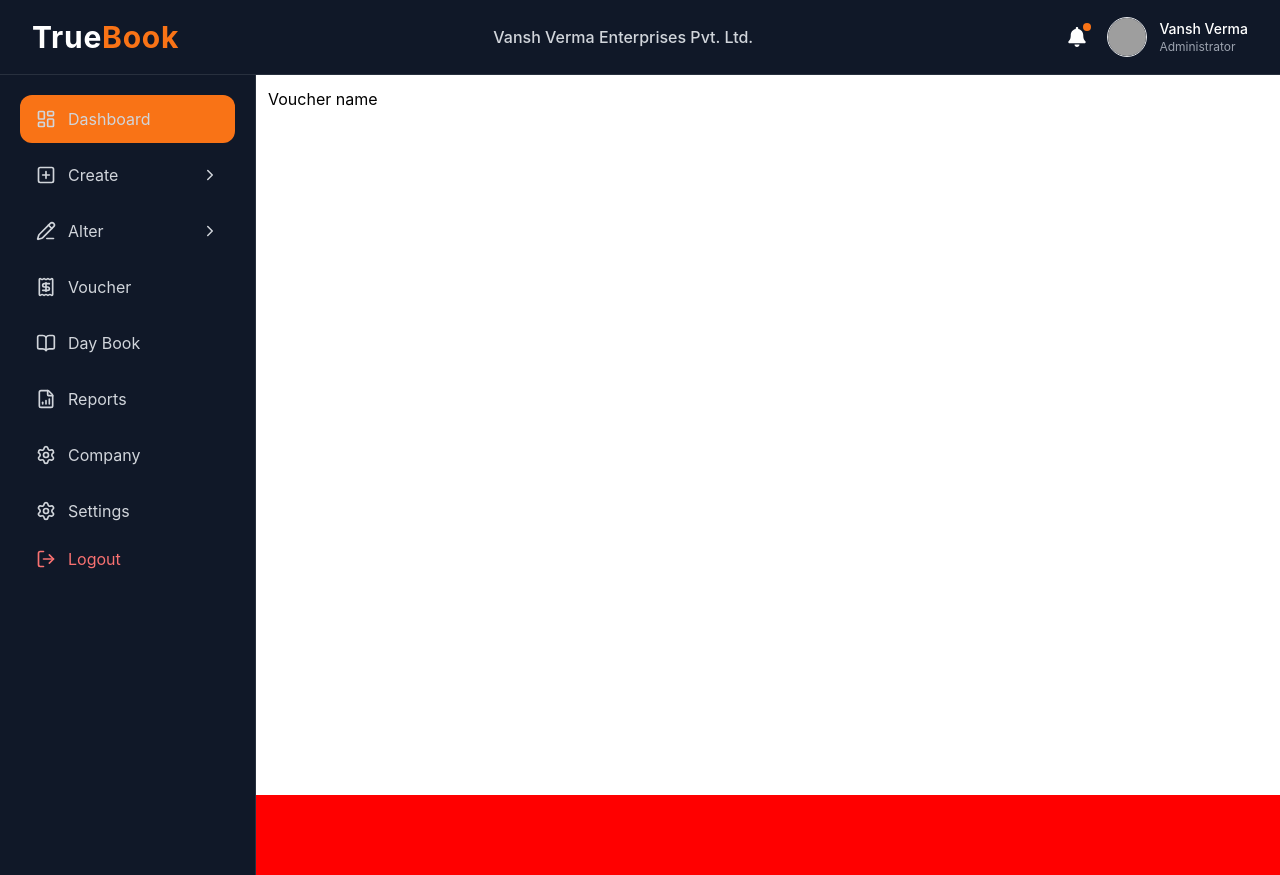
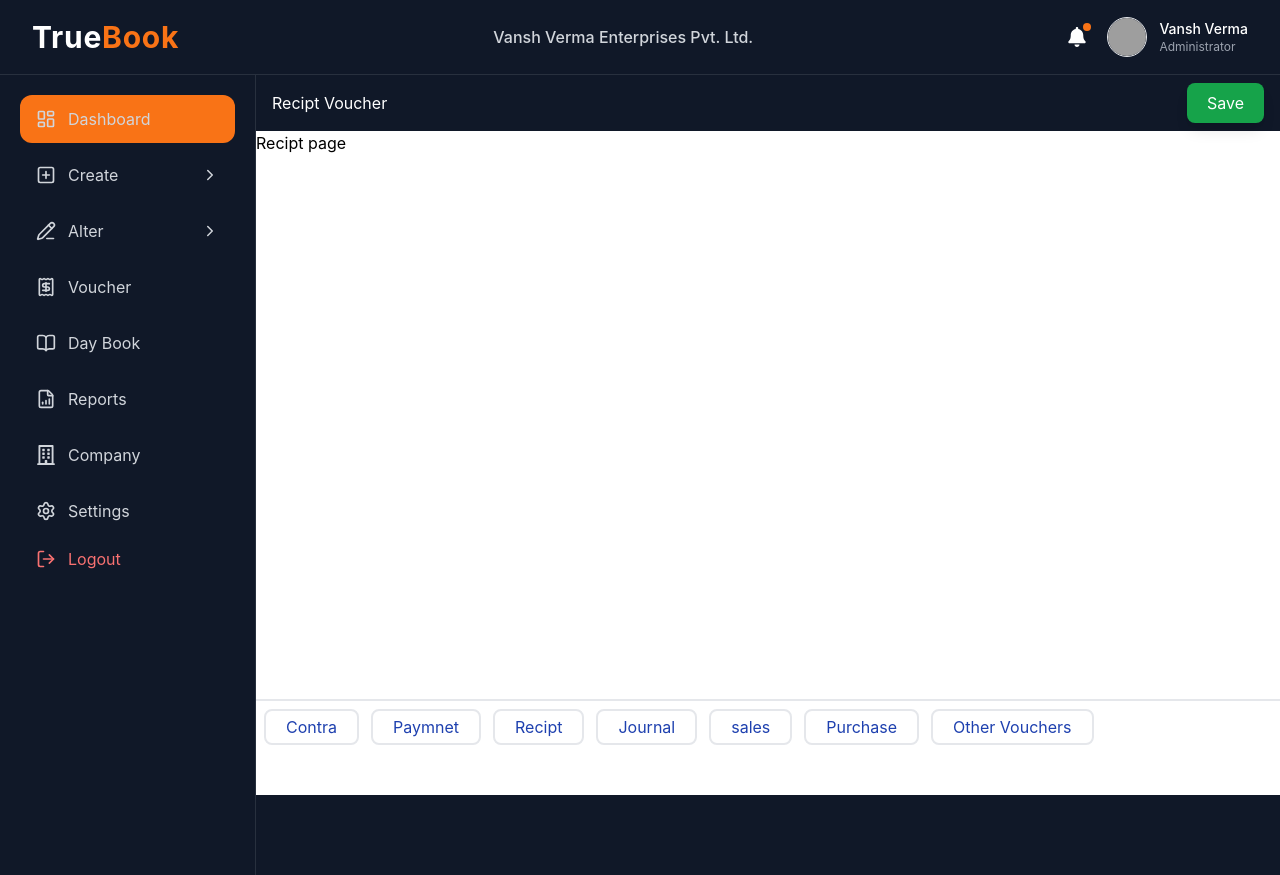
Before and after one commit to vansh-verma-dev/Truebook, a React (Vite) app: page / in a window 1280 px wide. Both pictures are taken after a click on the button "Voucher". Built offline with nearby package versions, Linux system fonts and the light colour scheme; grey boxes are pictures that could not be loaded.

Commit message:
Create Contra & Recipt page structre

```diff
--- /dev/null
+++ b/src/Vouchers/Contra.jsx
@@ -0,0 +1,11 @@
+import { useState } from "react";
+
+function Contra() {
+    const [listValue, setListValue] = useState("");
+    return (
+        <section>
+
+        </section>
+    )
+}
+export default Contra;
--- /dev/null
+++ b/src/Vouchers/Recipt.jsx
@@ -0,0 +1,8 @@
+function Recipt(){
+    return(
+        <>
+        <h1>Recipt page </h1>
+        </>
+    )
+}
+export default Recipt;
--- a/src/Vouchers/VoucherPage.jsx
+++ b/src/Vouchers/VoucherPage.jsx
@@ -1,12 +1,53 @@
- function Voucher(){
-    return(
-       <section className="bg-white w-[80vw] p-1 h-[90vh]">
-        <nav className="flex p-2 "><h1>Voucher name</h1></nav>
-        <main></main>
-        <footer>
+import { style } from "framer-motion/m";
+import { useState } from "react";
+import Contra from "./Contra";
+import Recipt from "./Recipt";
 
-        </footer>
-       </section>
-    )
- }
- export default Voucher;
+function Voucher() {
+   const [vchPage, setVchPage] = useState("Recipt");
+   const btnStyle = "text-blue-800 border-2 px-5 py-1 rounded-lg"
+   return (
+      <section className="bg-white w-[80vw]  h-[90vh]">
+         {/* -------navbar------- */}
+         <nav
+            className="flex items-center justify-between px-4 p-2 bg-[#101828]  text-white ">
+            <h1>{vchPage} Voucher</h1>
+            <button className="bg-green-600 hover:bg-green-500 shadow-lg px-5 py-2 rounded-lg">Save</button>
+         </nav>
+
+         {/* -------------------------------------------------
+                        -----Main Page------
+            --------------------------------------- */}
+
+         <main className="h-[71vh]   ">
+
+                        {
+                            vchPage === "Contra" &&
+                            <Contra />
+                        }
+                          {
+                            vchPage === "Recipt" &&
+                            <Recipt />
+                        }
+         </main>
+
+         {/* ----------Voucher Switch Btns----------- */}
+         <div className="flex gap-3 py-2 px-2 border-t-2">
+            <button className={btnStyle}
+             onClick={() => setVchPage("Contra")}
+            >Contra </button>
+
+            <button className={btnStyle}>Paymnet </button>
+
+            <button className={btnStyle}
+              onClick={() => setVchPage("Recipt")}
+            >Recipt </button>
+            <button className={btnStyle}>Journal </button>
+            <button className={btnStyle}>sales </button>
+            <button className={btnStyle}>Purchase </button>
+            <button className={btnStyle}>Other Vouchers </button>
+         </div>
+      </section>
+   )
+}
+export default Voucher;
--- a/src/components/Sidebar.jsx
+++ b/src/components/Sidebar.jsx
@@ -1,4 +1,5 @@
 import { useState } from "react";
+import { FaRegBuilding } from "react-icons/fa";
 
 import {
     LayoutDashboard,
@@ -148,7 +149,7 @@ function Sidebar({ setActivePage }) {
                     <button className="sidebar-btn"
                         onClick={() => setActivePage("company")}
                     >
-                        <Settings size={20} />
+                        <FaRegBuilding size={20} />
                         Company
                     </button>
 
--- a/src/index.css
+++ b/src/index.css
@@ -17,8 +17,7 @@
    height: 100vh;
    width: 100vw;
    overflow: hidden;
-   /* background-color: #101828; */
- background-color: red;
+   background-color: #101828;
  }
 
  /* index.css */
```
